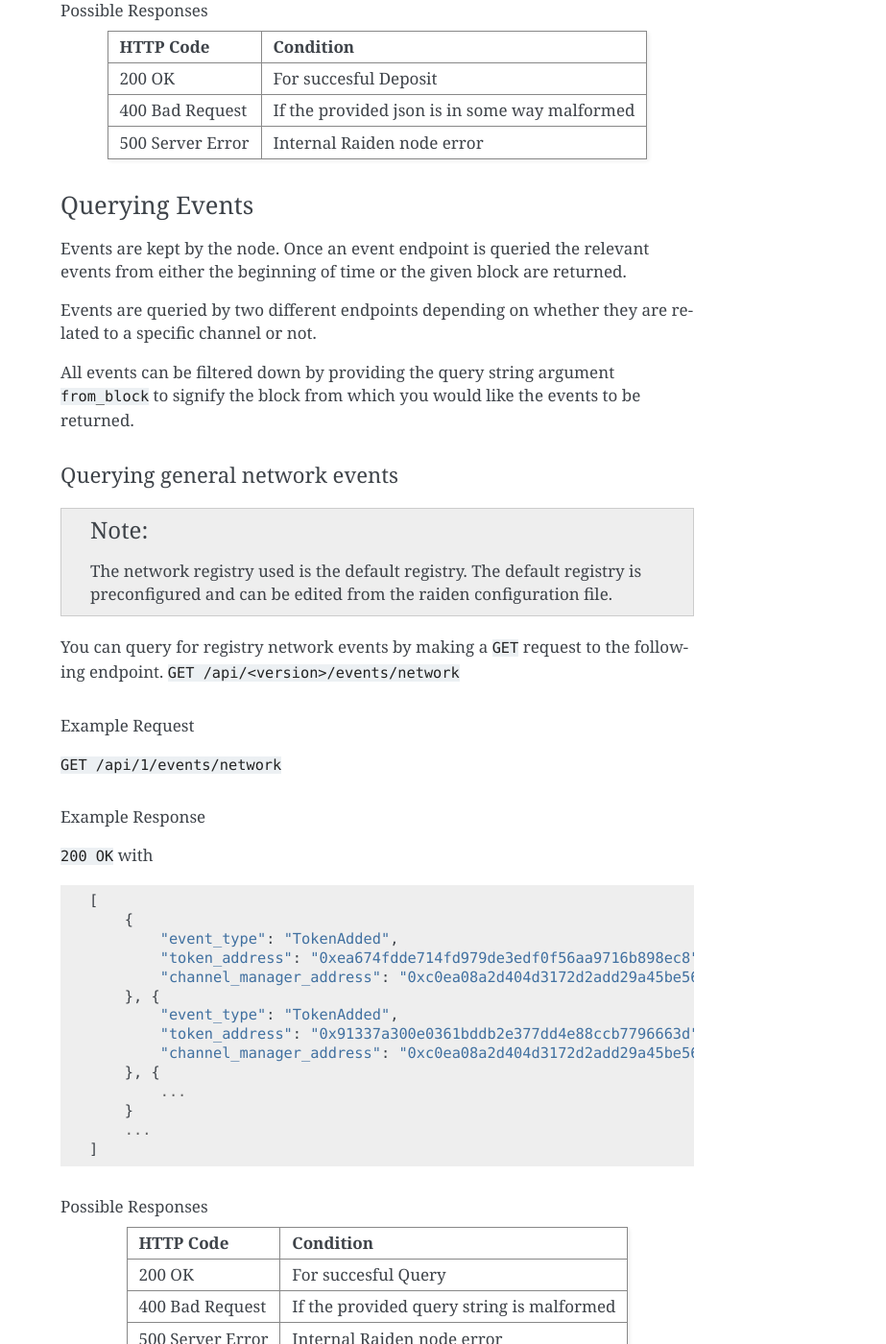
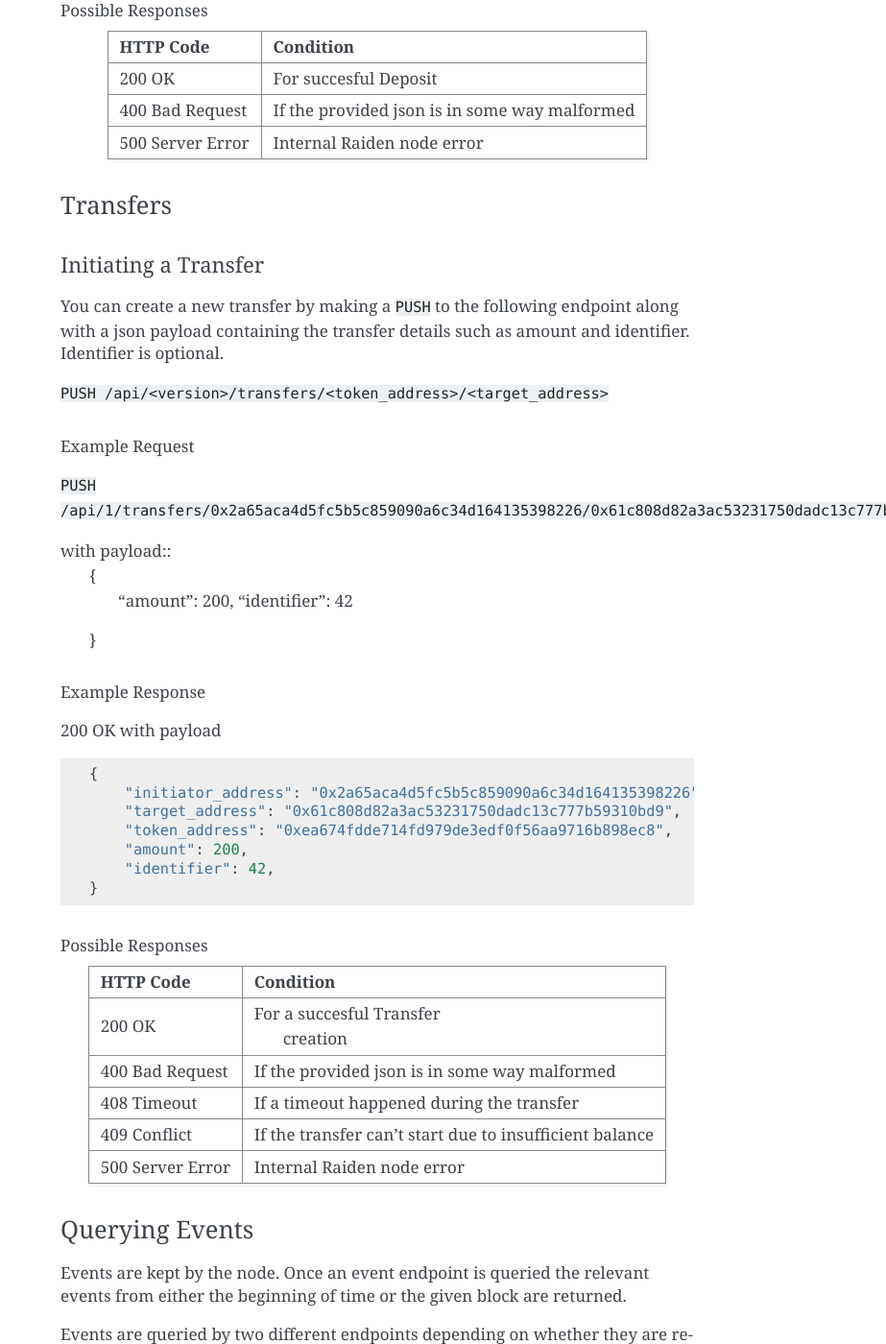
Before and after one commit to raiden-network/raiden, a Sphinx documentation site: the page built from docs/api.rst, in a window 1280 px wide and 1400 px high, scrolled down 8915 px. Shown: the whole window at 96% size, without its empty margins (357-1280 px from the left). Built offline with Sphinx 7.4.7, drawn with Linux system fonts in a browser that asks for light colours; some of the changed text lies outside the part shown.

Commit message:
Add transfer to api spec

```diff
--- a/docs/api.rst
+++ b/docs/api.rst
@@ -486,6 +486,66 @@
 | 500 Server Error | Internal Raiden node error|
 +------------------+---------------------------+
 
+Transfers
+=========
+
+Initiating a Transfer
+---------------------
+
+You can create a new transfer by making a ``PUSH`` to the following endpoint along with a json payload containing
+the transfer details such as amount and identifier. Identifier is optional.
+
+``PUSH /api/<version>/transfers/<token_address>/<target_address>``
+
+Example Request
+^^^^^^^^^^^^^^^
+
+``PUSH /api/1/transfers/0x2a65aca4d5fc5b5c859090a6c34d164135398226/0x61c808d82a3ac53231750dadc13c777b59310bd9``
+
+with payload::
+  {
+      "amount": 200,
+      "identifier": 42
+  }
+
+
+Example Response
+^^^^^^^^^^^^^^^^
+200 OK with payload
+::
+
+    {
+        "initiator_address": "0x2a65aca4d5fc5b5c859090a6c34d164135398226",
+        "target_address": "0x61c808d82a3ac53231750dadc13c777b59310bd9",
+        "token_address": "0xea674fdde714fd979de3edf0f56aa9716b898ec8",
+        "amount": 200,
+	"identifier": 42,
+    }
+
+
+Possible Responses
+^^^^^^^^^^^^^^^^^^
+
++------------------+---------------------------+
+| HTTP Code        | Condition                 |
++==================+===========================+
+| 200 OK           | For a succesful Transfer  |
+|                  |      creation             |
++------------------+---------------------------+
+| 400 Bad Request  | If the provided json is in|
+|                  | some way malformed        |
++------------------+---------------------------+
+| 408 Timeout      | If a timeout happened     |
+|                  | during the transfer       |
++------------------+---------------------------+
+| 409 Conflict     | If the transfer can't     |
+|                  | start due to insufficient |
+|                  | balance                   |
++------------------+---------------------------+
+| 500 Server Error | Internal Raiden node error|
++------------------+---------------------------+
+
+
 Querying Events
 ================
 
```
